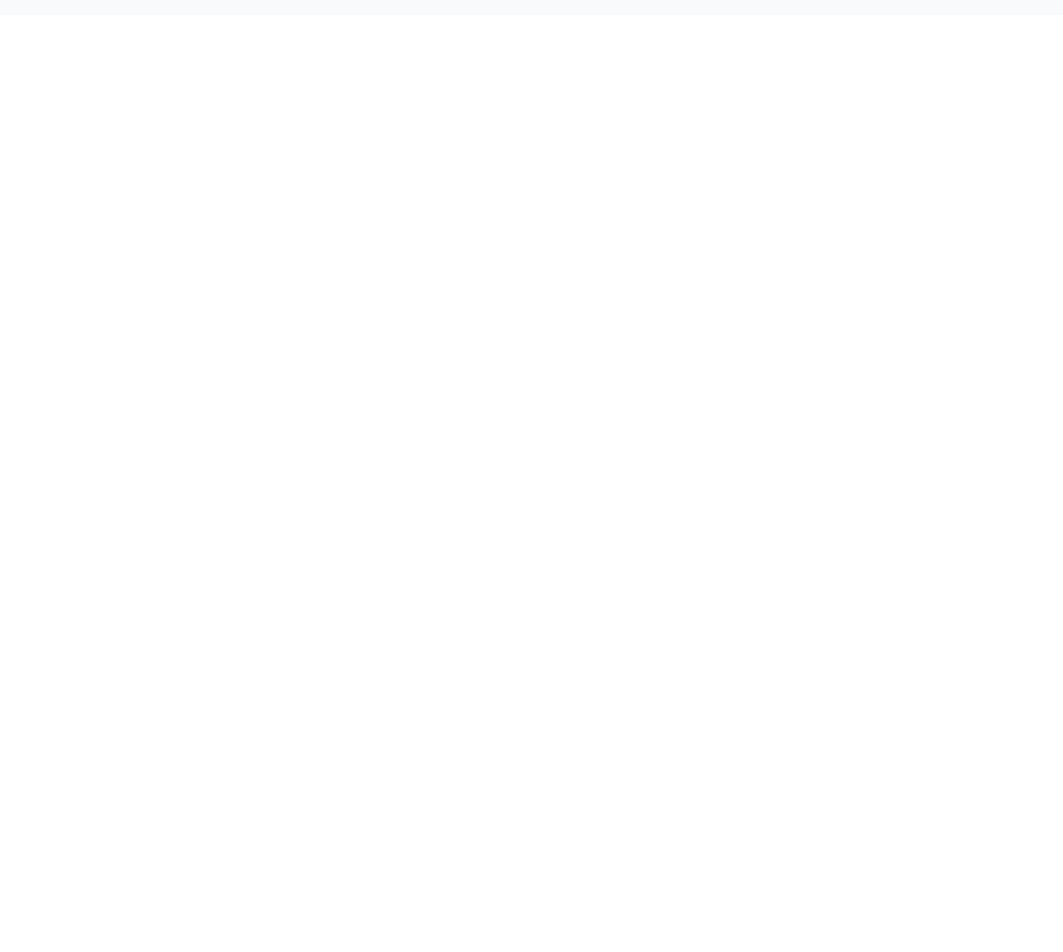
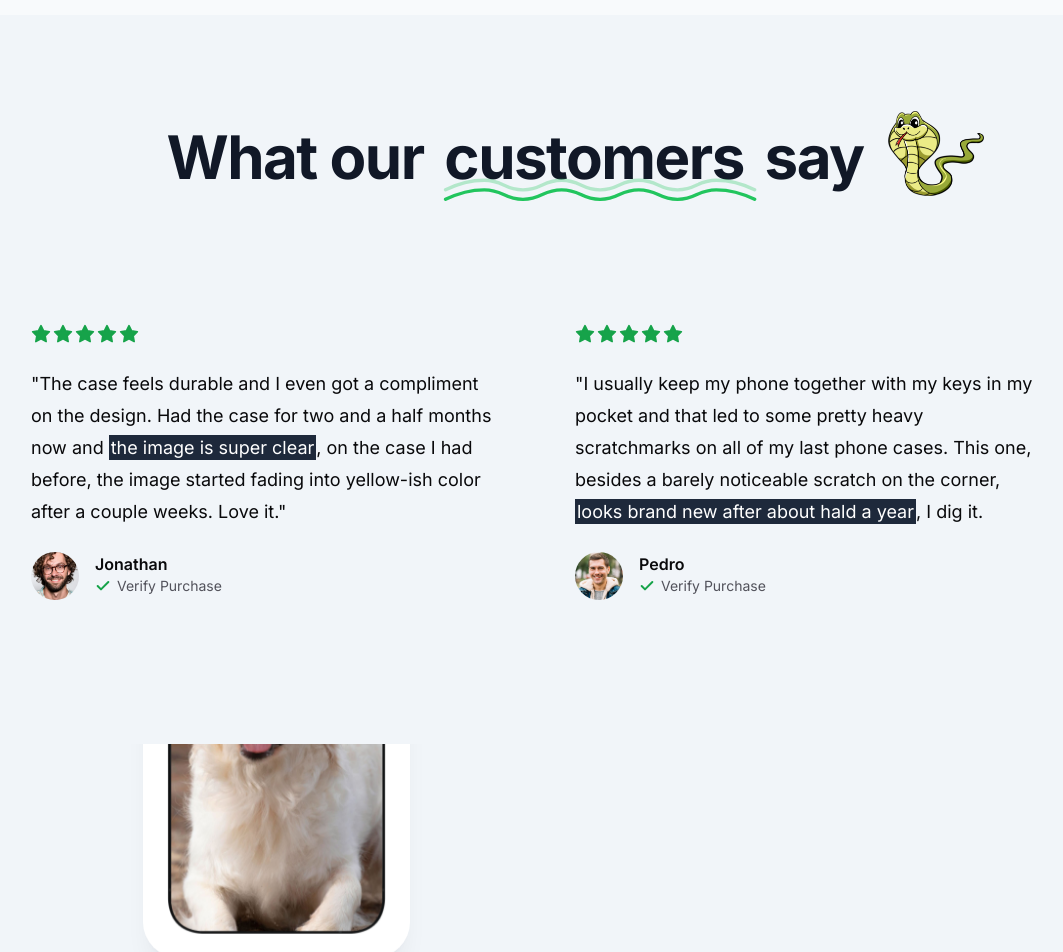
Before and after one commit to pedrops244/casecobra-dev, a Next.js app: page / in a window 1280 px wide. Shown: the part 980-1932 px from the top of the page, without its empty margins (65-1128 px from the left). Before the commit the page ends 995 px from the top, so only its background shows below. Built offline with nearby package versions, Linux system fonts and the light colour scheme; no server answers.

Commit message:
creating a animation section

```diff
--- a/package.json
+++ b/package.json
@@ -14,6 +14,7 @@
     "@radix-ui/react-slot": "^1.0.2",
     "class-variance-authority": "^0.7.0",
     "clsx": "^2.1.1",
+    "framer-motion": "^11.2.4",
     "lucide-react": "^0.378.0",
     "next": "14.2.3",
     "react": "^18",
--- a/src/app/page.tsx
+++ b/src/app/page.tsx
@@ -1,5 +1,7 @@
+import { Icons } from '@/components/Icons';
 import MaxWidthWrapper from '@/components/MaxWidthWrapper';
 import Phone from '@/components/Phone';
+import { Reviews } from '@/components/Reviews';
 import { Check, Star } from 'lucide-react';
 
 export default function Home() {
@@ -100,6 +102,102 @@
           </div>
         </MaxWidthWrapper>
       </section>
+
+      {/* value proposition section */}
+      <section className='bg-slate-100 py-24'>
+        <MaxWidthWrapper className='flex flex-col items-center gap-16 sm:gap-32'>
+          <div className='flex flex-col lg:flex-row items-center gap-4 sm:gap-6'>
+            <h2 className='order-1 mt-2 tracking-tight text-center text-balance !leading-tight font-bold text-5xl md:text-6xl text-gray-900'>
+              What our{' '}
+              <span className='relative px-2'>
+                customers{' '}
+                <Icons.underline className='hidden sm:block pointer-events-none absolute inset-x-0 -bottom-6 text-green-500' />
+              </span>{' '}
+              say
+            </h2>
+            <img
+              src='/snake-2.png'
+              className='w-24 order-0 lg:order-2'
+              alt=''
+            />
+          </div>
+          <div className='mx-auto grid max-w-2xl grid-cols-1 px-4 lg:mx-0 lg:max-w-none lg:grid-cols-2 gap-y-16'>
+            <div className='flex flex-auto flex-col gap-4 lg:pr-8 xl:pr-20'>
+              <div className='flex gap-0.5 mb-2'>
+                <Star className='h-5 w-5 text-green-600 fill-green-600' />
+                <Star className='h-5 w-5 text-green-600 fill-green-600' />
+                <Star className='h-5 w-5 text-green-600 fill-green-600' />
+                <Star className='h-5 w-5 text-green-600 fill-green-600' />
+                <Star className='h-5 w-5 text-green-600 fill-green-600' />
+              </div>
+              <div className='text-lg leading-8'>
+                <p>
+                  "The case feels durable and I even got a compliment on the
+                  design. Had the case for two and a half months now and{' '}
+                  <span className='p-0.5 bg-slate-800 text-white'>
+                    the image is super clear
+                  </span>
+                  , on the case I had before, the image started fading into
+                  yellow-ish color after a couple weeks. Love it."
+                </p>
+              </div>
+              <div className='flex gap-4 mt-2'>
+                <img
+                  className='rounded-full h-12 w-12 object-cover'
+                  src='/users/user-1.png'
+                  alt='user'
+                />
+                <div className='flex flex-col'>
+                  <p className=' font-semibold'>Jonathan</p>
+                  <div className='flex gap-1.5 items-center text-zinc-600'>
+                    <Check className='h-4 w-4 stroke-[3px] text-green-600' />
+                    <p className='text-sm'>Verify Purchase</p>
+                  </div>
+                </div>
+              </div>
+            </div>
+            {/* second user review */}
+            <div className='flex flex-auto flex-col gap-4 lg:pr-8 xl:pr-20'>
+              <div className='flex gap-0.5 mb-2'>
+                <Star className='h-5 w-5 text-green-600 fill-green-600' />
+                <Star className='h-5 w-5 text-green-600 fill-green-600' />
+                <Star className='h-5 w-5 text-green-600 fill-green-600' />
+                <Star className='h-5 w-5 text-green-600 fill-green-600' />
+                <Star className='h-5 w-5 text-green-600 fill-green-600' />
+              </div>
+              <div className='text-lg leading-8'>
+                <p>
+                  "I usually keep my phone together with my keys in my pocket
+                  and that led to some pretty heavy scratchmarks on all of my
+                  last phone cases. This one, besides a barely noticeable
+                  scratch on the corner,{' '}
+                  <span className='p-0.5 bg-slate-800 text-white'>
+                    looks brand new after about hald a year
+                  </span>
+                  , I dig it.
+                </p>
+              </div>
+              <div className='flex gap-4 mt-2'>
+                <img
+                  className='rounded-full h-12 w-12 object-cover'
+                  src='/users/user-4.jpg'
+                  alt='user'
+                />
+                <div className='flex flex-col'>
+                  <p className=' font-semibold'>Pedro</p>
+                  <div className='flex gap-1.5 items-center text-zinc-600'>
+                    <Check className='h-4 w-4 stroke-[3px] text-green-600' />
+                    <p className='text-sm'>Verify Purchase</p>
+                  </div>
+                </div>
+              </div>
+            </div>
+          </div>
+        </MaxWidthWrapper>
+        <div className='pt-16'>
+          <Reviews />
+        </div>
+      </section>
     </div>
   );
 }
--- /dev/null
+++ b/src/components/Icons.tsx
@@ -0,0 +1,22 @@
+import { LucideProps } from 'lucide-react';
+
+export const Icons = {
+  underline: (props: LucideProps) => (
+    <svg {...props} viewBox='0 0 687 155'>
+      <g
+        stroke='currentColor'
+        strokeWidth='7'
+        fill='none'
+        fillRule='evenodd'
+        strokeLinecap='round'
+        strokeLinejoin='round'
+      >
+        <path
+          d='M20 98c27-13.3333333 54-20 81-20 40.5 0 40.5 20 81 20s40.626917-20 81-20 40.123083 20 80.5 20 40.5-20 81-20 40.5 20 81 20 40.626917-20 81-20c26.915389 0 53.748722 6.6666667 80.5 20'
+          opacity='.3'
+        ></path>
+        <path d='M20 118c27-13.3333333 54-20 81-20 40.5 0 40.5 20 81 20s40.626917-20 81-20 40.123083 20 80.5 20 40.5-20 81-20 40.5 20 81 20 40.626917-20 81-20c26.915389 0 53.748722 6.6666667 80.5 20'></path>
+      </g>
+    </svg>
+  ),
+};
--- /dev/null
+++ b/src/components/Reviews.tsx
@@ -0,0 +1,162 @@
+'use client';
+import { HTMLAttributes, useEffect, useRef, useState } from 'react';
+import MaxWidthWrapper from './MaxWidthWrapper';
+import { useInView } from 'framer-motion';
+import { cn } from '@/lib/utils';
+import Phone from './Phone';
+
+const PHONES = [
+  '/testimonials/1.jpg',
+  '/testimonials/2.jpg',
+  '/testimonials/3.jpg',
+  '/testimonials/4.jpg',
+  '/testimonials/5.jpg',
+  '/testimonials/6.jpg',
+];
+
+function splitArray<T>(array: Array<T>, numParts: number) {
+  const result: Array<Array<T>> = [];
+
+  for (let i = 0; i < array.length; i++) {
+    const index = i % numParts;
+    if (!result[index]) {
+      result[index] = [];
+    }
+    result[index].push(array[i]);
+  }
+  return result;
+}
+
+function ReviewColumn({
+  reviews,
+  className,
+  reviewClassName,
+  msPerPixel = 0,
+}: {
+  reviews: string[];
+  className?: string;
+  reviewClassName?: (reviewIndex: number) => string;
+  msPerPixel?: number;
+}) {
+  const columnRef = useRef<HTMLDivElement | null>(null);
+  const [columnHeight, setColumnHeight] = useState(0);
+  const duration = `${columnHeight * msPerPixel}ms`;
+
+  useEffect(() => {
+    if (!columnRef.current) return;
+
+    const resizeObserver = new window.ResizeObserver(() => {
+      setColumnHeight(columnRef.current?.offsetHeight ?? 0);
+    });
+
+    resizeObserver.observe(columnRef.current);
+
+    return () => {
+      resizeObserver.disconnect();
+    };
+  }, []);
+  return (
+    <div
+      ref={columnRef}
+      className={cn('animate-marquee space-y-8 py-4', className)}
+      style={{ '--marquee-duration': duration } as React.CSSProperties}
+    >
+      {reviews.concat(reviews).map((imgSrc, reviewIndex) => (
+        <Review
+          key={reviewIndex}
+          className={reviewClassName?.(reviewIndex % reviews.length)}
+          imgSrc={imgSrc}
+        />
+      ))}
+    </div>
+  );
+}
+interface ReviewProps extends HTMLAttributes<HTMLDivElement> {
+  imgSrc: string;
+}
+function Review({ imgSrc, className, ...props }: ReviewProps) {
+  const POSSIBLE_ANIMATION_DELAY = [
+    '0s',
+    '0.1s',
+    '0.2s',
+    '0.3s',
+    '0.4s',
+    '0.5s',
+  ];
+
+  const animationDelay =
+    POSSIBLE_ANIMATION_DELAY[
+      Math.floor(Math.random() * POSSIBLE_ANIMATION_DELAY.length)
+    ];
+
+  return (
+    <div
+      className={cn(
+        'animate-fade-in rounded-[2.25rem] bg-white p-6 opacity-0 shadow-xl shadow-slate-900/5',
+        className,
+      )}
+      style={{ animationDelay }}
+      {...props}
+    >
+      <Phone imgSrc={imgSrc} />
+    </div>
+  );
+}
+
+function ReviewGrid() {
+  const containerRef = useRef<HTMLDivElement | null>(null);
+  const isInView = useInView(containerRef, { once: true, amount: 0.4 });
+  const columns = splitArray(PHONES, 3);
+  const column1 = columns[0];
+  const column2 = columns[1];
+  const column3 = splitArray(columns[2], 2);
+
+  return (
+    <div
+      ref={containerRef}
+      className='relative -mx-4 mt-16 grid h-[49rem] max-h-[150vh] grid-cols-1 items-start gap-8 overflow-hidden px-4 sm:mt-20 md:grid-cols-2 lg:grid-cols-3'
+    >
+      {isInView ? (
+        <>
+          <ReviewColumn
+            reviews={[...column1, ...column3.flat(), ...column2]}
+            reviewClassName={(reviewIndex) =>
+              cn({
+                'md:hidden': reviewIndex >= column1.length + column3[0].length,
+                'lg:hidden': reviewIndex >= column1.length,
+              })
+            }
+            msPerPixel={10}
+          />
+          <ReviewColumn
+            reviews={[...column2, ...column3[1]]}
+            className='hidden md:block'
+            reviewClassName={(reviewIndex) =>
+              reviewIndex >= column2.length ? 'lg:hidden' : ''
+            }
+            msPerPixel={15}
+          />
+          <ReviewColumn
+            reviews={column3.flat()}
+            className='hidden md:block'
+            msPerPixel={10}
+          />
+        </>
+      ) : null}
+    </div>
+  );
+}
+
+export function Reviews() {
+  return (
+    <MaxWidthWrapper className='relative max-w-5xl'>
+      <img
+        className='absolute select-none hidden xl:block -left-32 top-1/3'
+        aria-hidden='true'
+        src='/what-people-are-buying.png'
+        alt='people'
+      />
+      <ReviewGrid />
+    </MaxWidthWrapper>
+  );
+}
--- a/tailwind.config.ts
+++ b/tailwind.config.ts
@@ -1,80 +1,85 @@
-import type { Config } from "tailwindcss"
+import type { Config } from 'tailwindcss';
 
 const config = {
-  darkMode: ["class"],
+  darkMode: ['class'],
   content: [
     './pages/**/*.{ts,tsx}',
     './components/**/*.{ts,tsx}',
     './app/**/*.{ts,tsx}',
     './src/**/*.{ts,tsx}',
-	],
-  prefix: "",
+  ],
+  prefix: '',
   theme: {
     container: {
       center: true,
-      padding: "2rem",
+      padding: '2rem',
       screens: {
-        "2xl": "1400px",
+        '2xl': '1400px',
       },
     },
     extend: {
       colors: {
-        border: "hsl(var(--border))",
-        input: "hsl(var(--input))",
-        ring: "hsl(var(--ring))",
-        background: "hsl(var(--background))",
-        foreground: "hsl(var(--foreground))",
+        border: 'hsl(var(--border))',
+        input: 'hsl(var(--input))',
+        ring: 'hsl(var(--ring))',
+        background: 'hsl(var(--background))',
+        foreground: 'hsl(var(--foreground))',
         primary: {
-          DEFAULT: "hsl(var(--primary))",
-          foreground: "hsl(var(--primary-foreground))",
+          DEFAULT: 'hsl(var(--primary))',
+          foreground: 'hsl(var(--primary-foreground))',
         },
         secondary: {
-          DEFAULT: "hsl(var(--secondary))",
-          foreground: "hsl(var(--secondary-foreground))",
+          DEFAULT: 'hsl(var(--secondary))',
+          foreground: 'hsl(var(--secondary-foreground))',
         },
         destructive: {
-          DEFAULT: "hsl(var(--destructive))",
-          foreground: "hsl(var(--destructive-foreground))",
+          DEFAULT: 'hsl(var(--destructive))',
+          foreground: 'hsl(var(--destructive-foreground))',
         },
         muted: {
-          DEFAULT: "hsl(var(--muted))",
-          foreground: "hsl(var(--muted-foreground))",
+          DEFAULT: 'hsl(var(--muted))',
+          foreground: 'hsl(var(--muted-foreground))',
         },
         accent: {
-          DEFAULT: "hsl(var(--accent))",
-          foreground: "hsl(var(--accent-foreground))",
+          DEFAULT: 'hsl(var(--accent))',
+          foreground: 'hsl(var(--accent-foreground))',
         },
         popover: {
-          DEFAULT: "hsl(var(--popover))",
-          foreground: "hsl(var(--popover-foreground))",
+          DEFAULT: 'hsl(var(--popover))',
+          foreground: 'hsl(var(--popover-foreground))',
         },
         card: {
-          DEFAULT: "hsl(var(--card))",
-          foreground: "hsl(var(--card-foreground))",
+          DEFAULT: 'hsl(var(--card))',
+          foreground: 'hsl(var(--card-foreground))',
         },
       },
       borderRadius: {
-        lg: "var(--radius)",
-        md: "calc(var(--radius) - 2px)",
-        sm: "calc(var(--radius) - 4px)",
+        lg: 'var(--radius)',
+        md: 'calc(var(--radius) - 2px)',
+        sm: 'calc(var(--radius) - 4px)',
       },
       keyframes: {
-        "accordion-down": {
-          from: { height: "0" },
-          to: { height: "var(--radix-accordion-content-height)" },
+        'fade-in': {
+          from: {
+            opacity: '0',
+          },
+          to: {
+            opacity: '1',
+          },
         },
-        "accordion-up": {
-          from: { height: "var(--radix-accordion-content-height)" },
-          to: { height: "0" },
+        marquee: {
+          '100%': {
+            transform: 'translateY(-50%)',
+          },
         },
       },
       animation: {
-        "accordion-down": "accordion-down 0.2s ease-out",
-        "accordion-up": "accordion-up 0.2s ease-out",
+        marquee: 'marquee var(--marquee-duration) linear infinite',
+        'fade-in': 'fade-in 0.5s linear forwards',
       },
     },
   },
-  plugins: [require("tailwindcss-animate")],
-} satisfies Config
+  plugins: [require('tailwindcss-animate')],
+} satisfies Config;
 
-export default config
+export default config;
```
Also changed, not shown: 1 other file (tests, documents, lock files or other folders).
